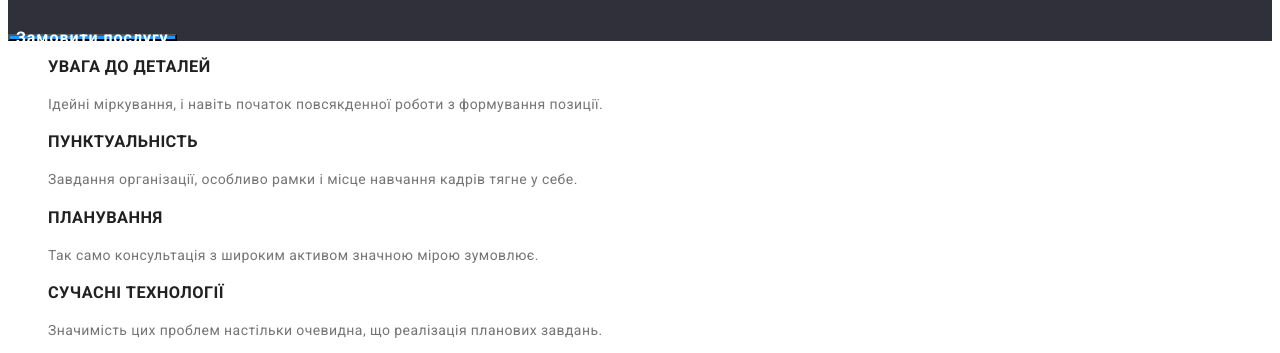
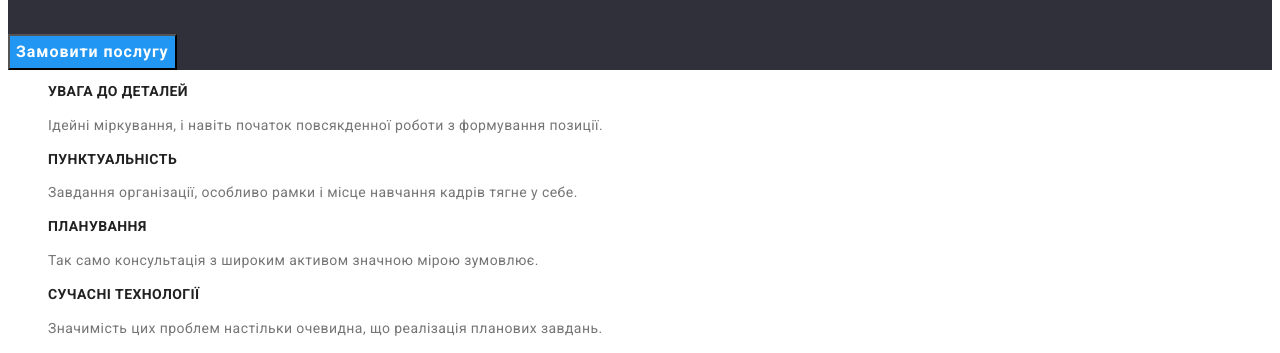
Before and after one commit to Southernsunny/goit-markup-hw-02, a plain HTML site: page index.html in a window 1280 px wide. Shown: the part 246-599 px from the top of the page. Drawn offline with Linux system fonts and the light colour scheme.

Commit message:
hw-2 css update

```diff
--- a/css/styles.css
+++ b/css/styles.css
@@ -87,7 +87,7 @@ body {
   font-family: inherit;
   font-weight: 700;
   font-size: 16px;
-  line-height: 1.88px;
+  line-height: 1.88;
   display: flex;
   align-items: center;
   text-align: center;
@@ -117,7 +117,7 @@ body {
 
 .feature-list .title {
   color: var(--title-text-color);
-  font-weight: 700;
+  font-size: 14px;
   text-transform: uppercase;
 }
 
@@ -128,7 +128,6 @@ body {
 /*^ Чим ми займаємося */
 .section-title {
   color: var(--title-text-color);
-  font-weight: 700;
   font-size: 36px;
   line-height: 1.17;
   text-align: center;
@@ -205,7 +204,6 @@ body {
 
 .work-list .title {
   color: var(--title-text-color);
-  font-weight: 700;
   font-size: 18px;
   line-height: 2;
   letter-spacing: 0.06em;
```
